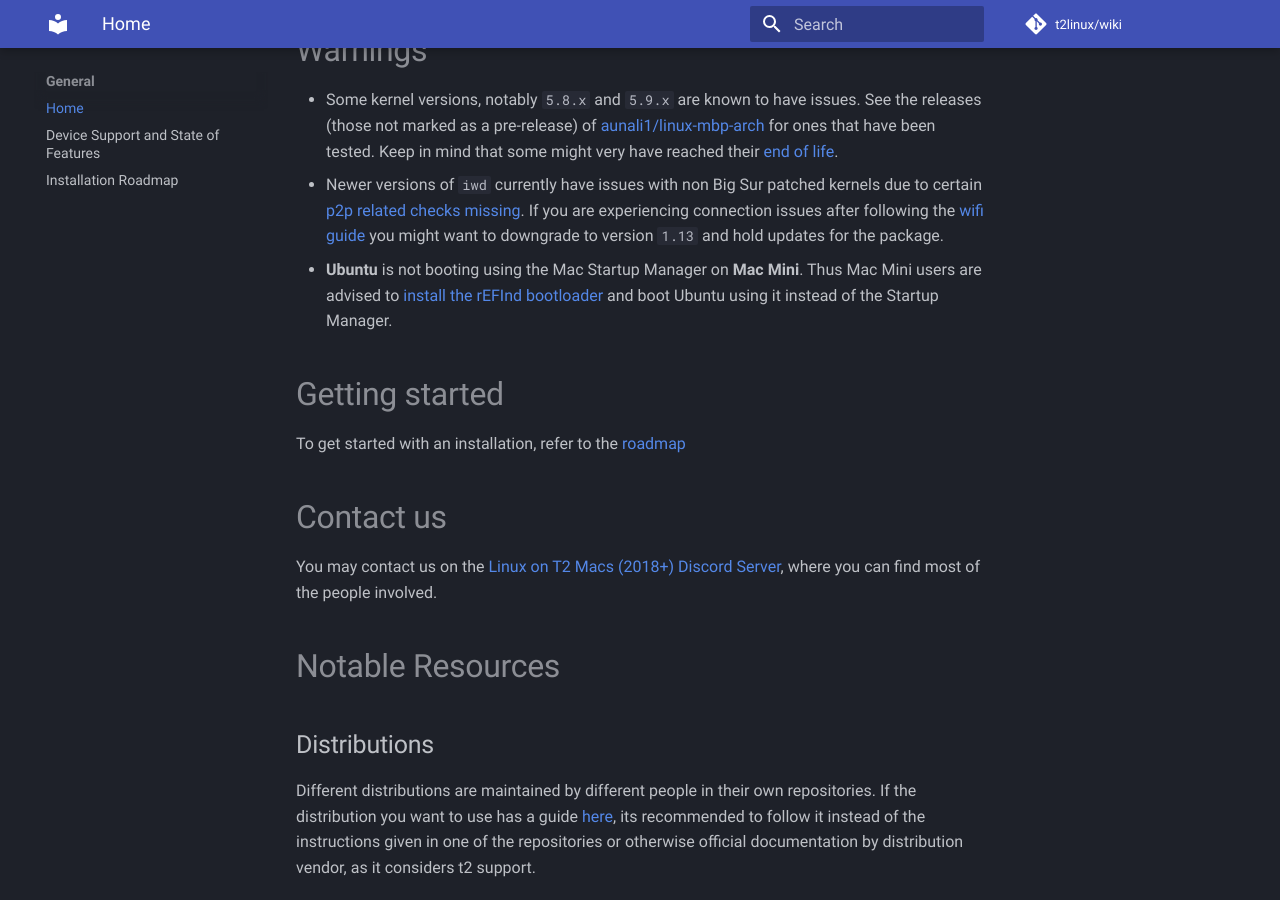
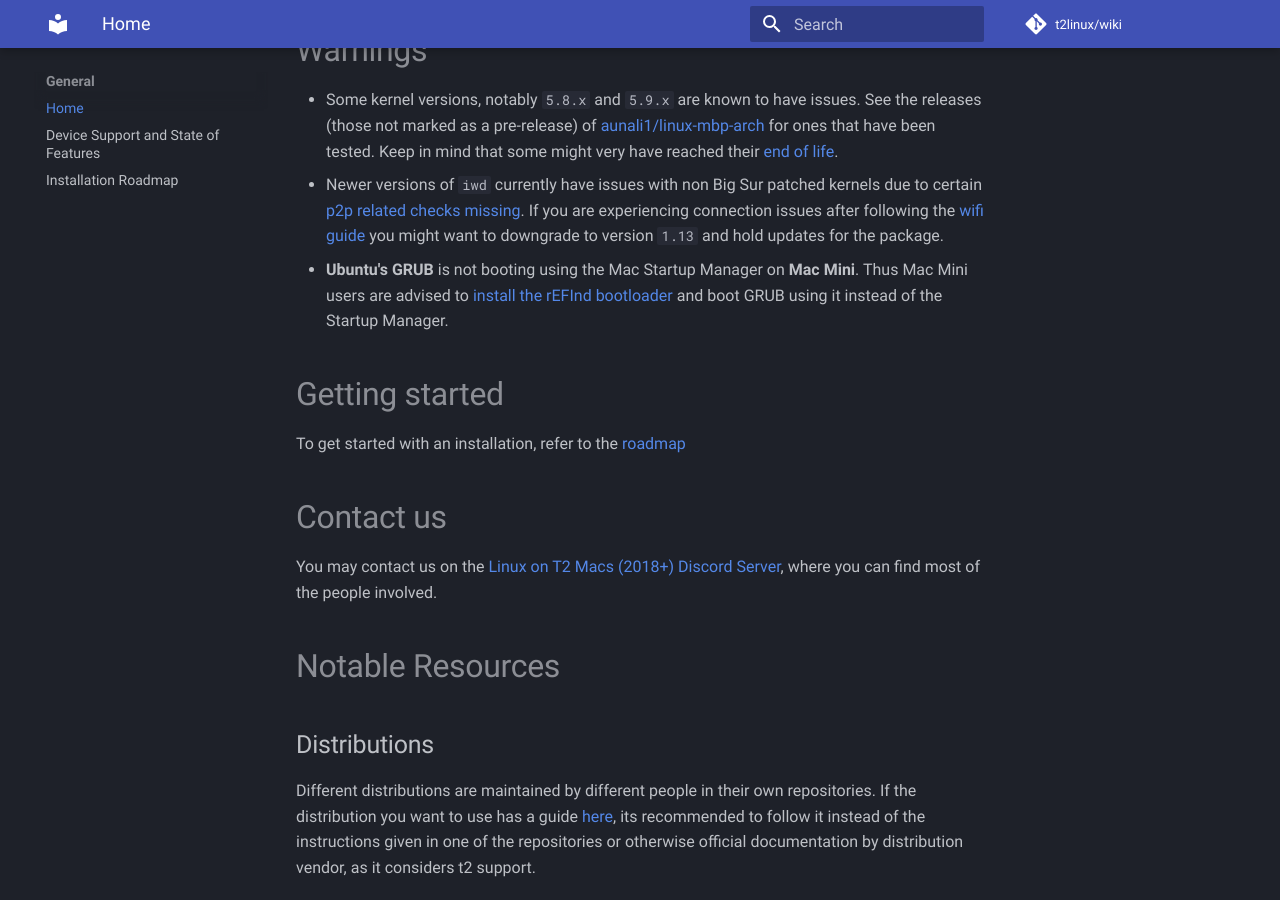
Before and after one commit to t2linux/wiki, an MkDocs documentation site: the page built from docs/index.md, in a window 1280 px wide and 900 px high, scrolled down 393 px. Built offline with MkDocs 1.6.1 and Material for MkDocs 9.7.7, drawn with Linux system fonts in a browser that asks for light colours; comment, search, counter and statistics services are not loaded.

Commit message:
Update index.md

```diff
--- a/docs/index.md
+++ b/docs/index.md
@@ -9,7 +9,7 @@ A list of those devices can be found [on Apple's website](https://support.apple.
 
 - Some kernel versions, notably `5.8.x` and `5.9.x` are known to have issues. See the releases (those not marked as a pre-release) of [aunali1/linux-mbp-arch](https://github.com/aunali1/linux-mbp-arch/releases) for ones that have been tested. Keep in mind that some might very have reached their [end of life](https://en.wikipedia.org/wiki/Linux_kernel_version_history#Releases_5.x.y).
 - Newer versions of `iwd` currently have issues with non Big Sur patched kernels due to certain [p2p related checks missing](https://github.com/aunali1/linux-mbp-arch/blob/master/9001-brcmfmac-p2p-Ensure-virtual-interface-is-initialized.patch). If you are experiencing connection issues after following the [wifi guide](https://wiki.t2linux.org/guides/wifi/) you might want to downgrade to version `1.13` and hold updates for the package.
-- **Ubuntu** is not booting using the Mac Startup Manager on **Mac Mini**. Thus Mac Mini users are advised to [install the rEFInd bootloader](https://wiki.t2linux.org/guides/refind/) and boot Ubuntu using it instead of the Startup Manager.
+- **Ubuntu's GRUB** is not booting using the Mac Startup Manager on **Mac Mini**. Thus Mac Mini users are advised to [install the rEFInd bootloader](https://wiki.t2linux.org/guides/refind/) and boot GRUB using it instead of the Startup Manager.
 
 # Getting started
 
```
